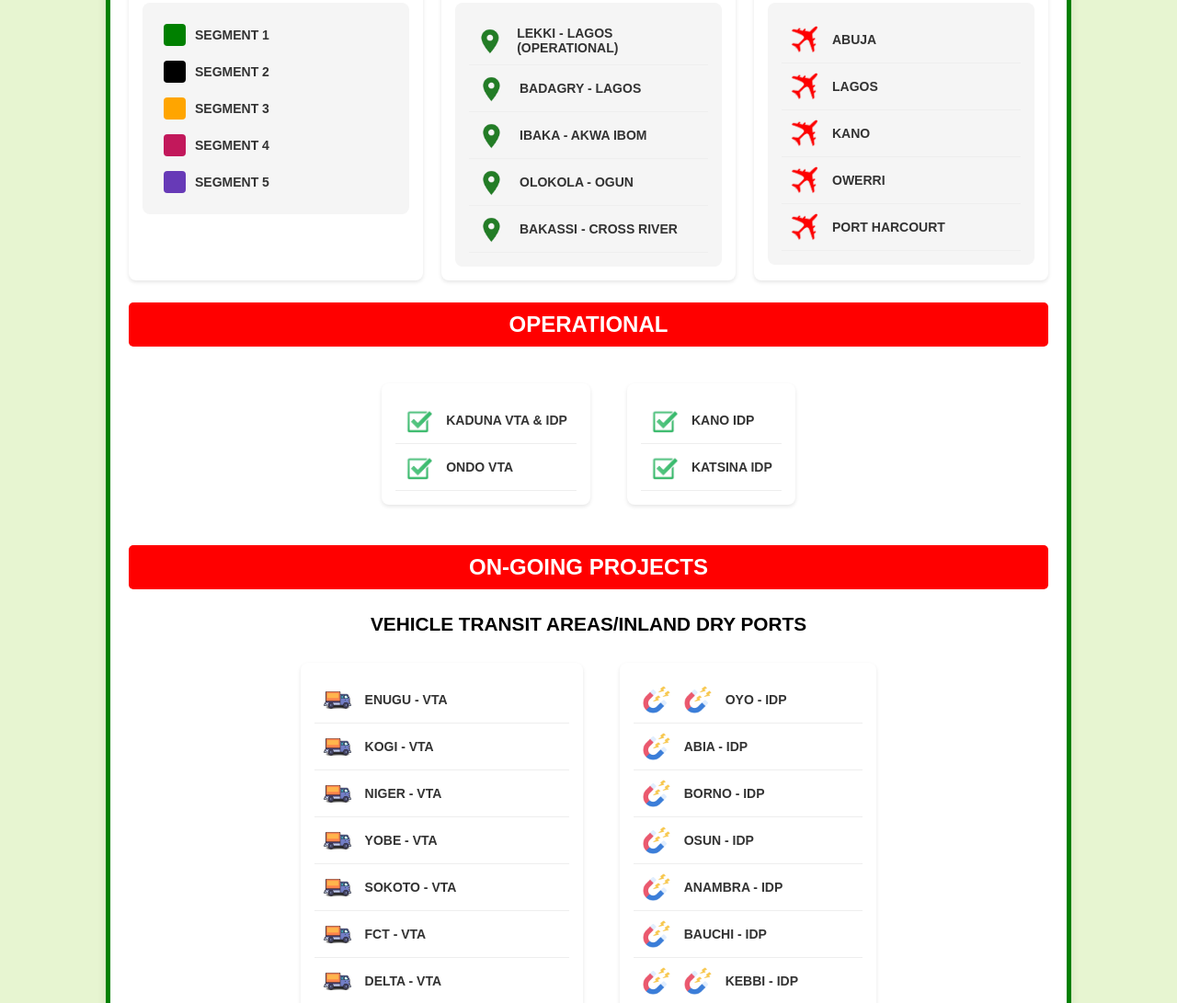
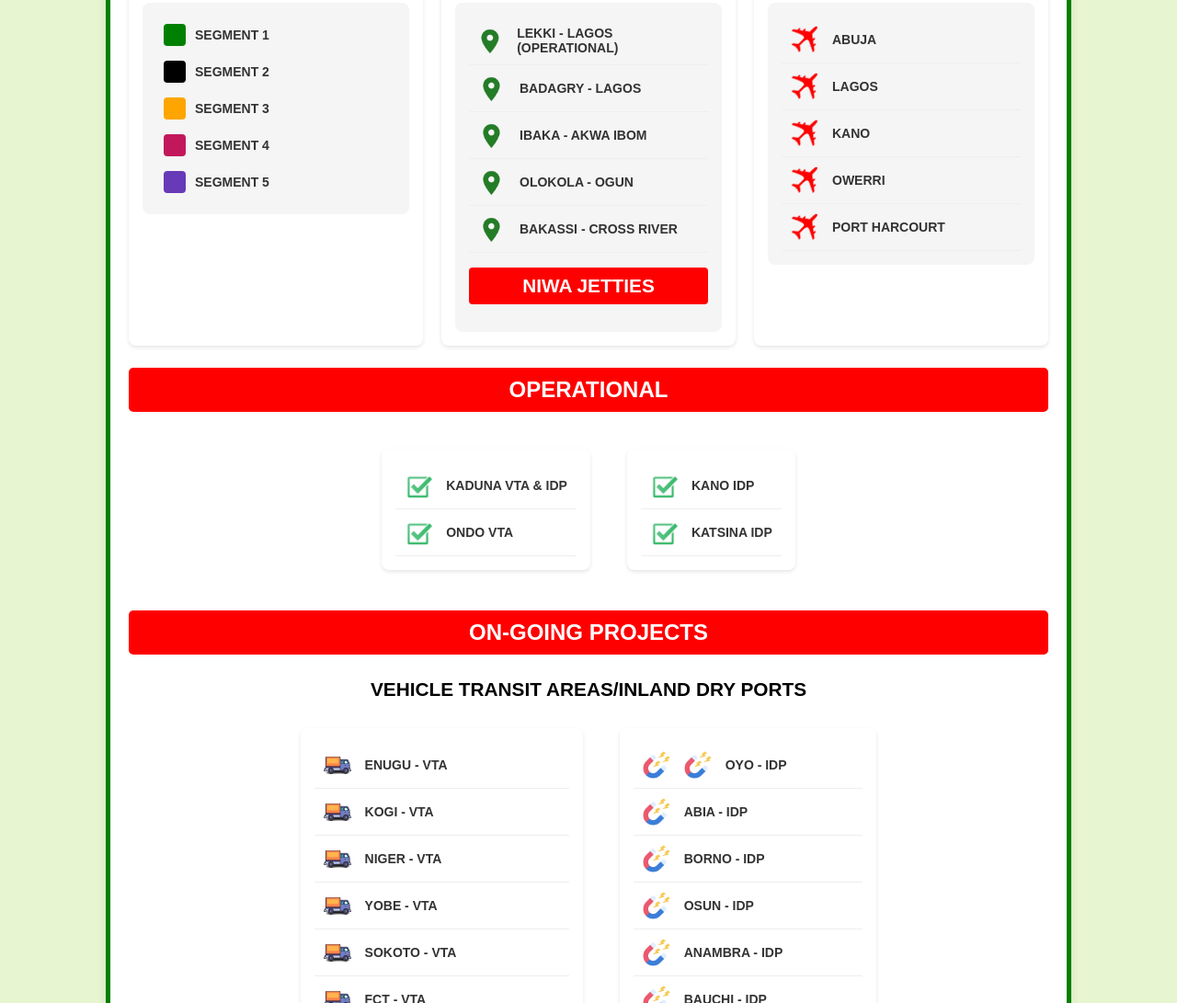
Before and after one commit to Jerry0019/Nigerian-Shippers-Council, a plain HTML site: page index.html in a window 1280 px wide. Shown: the part 1125-2216 px from the top of the page at 92% size. Drawn offline with Linux system fonts and the light colour scheme.

Commit message:
Update index.html

```diff
--- a/index.html
+++ b/index.html
@@ -405,6 +405,8 @@
                             <img src="./img6.png" alt="Location Icon" class="key-icon">
                             <span class="key-label">BAKASSI - CROSS RIVER</span>
                         </div>
+                        <h4>NIWA JETTIES</h4>
+
                     </div>
                 </div>
 
```
